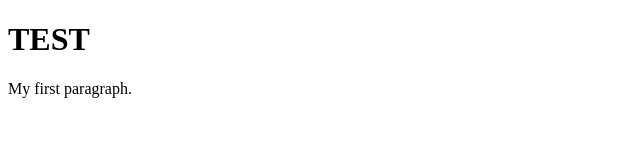
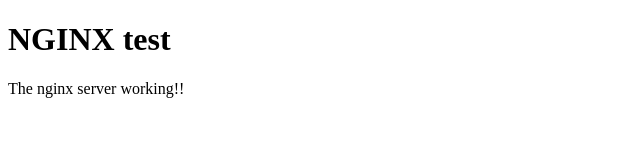
Before and after one commit to matanshikli/docker_compose, a plain HTML site: page nginx/index.html in a window 1280 px wide. Shown: the whole page, without its empty margins (0-640 px from the left). Drawn offline with Linux system fonts and the light colour scheme.

Commit message:
update readme

```diff
--- a/nginx/index.html
+++ b/nginx/index.html
@@ -2,8 +2,8 @@
 <html>
 <body>
 
-<h1>TEST</h1>
-<p>My first paragraph.</p>
+<h1>NGINX test</h1>
+<p>The nginx server working!!</p>
 
 </body>
 </html>
```
Also changed, not shown: ubuntu/wait_log.txt (deleted), 3 other files.
